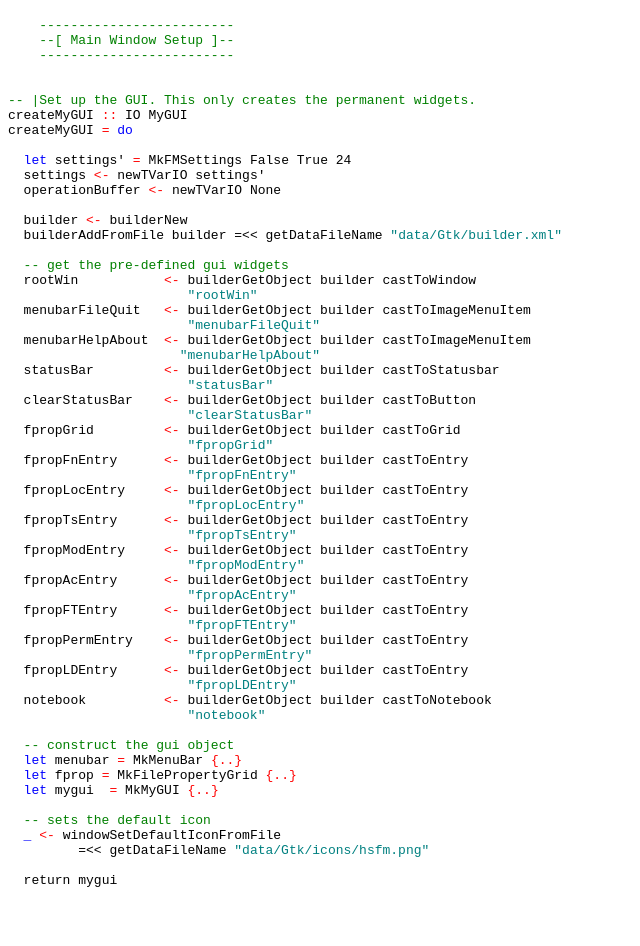
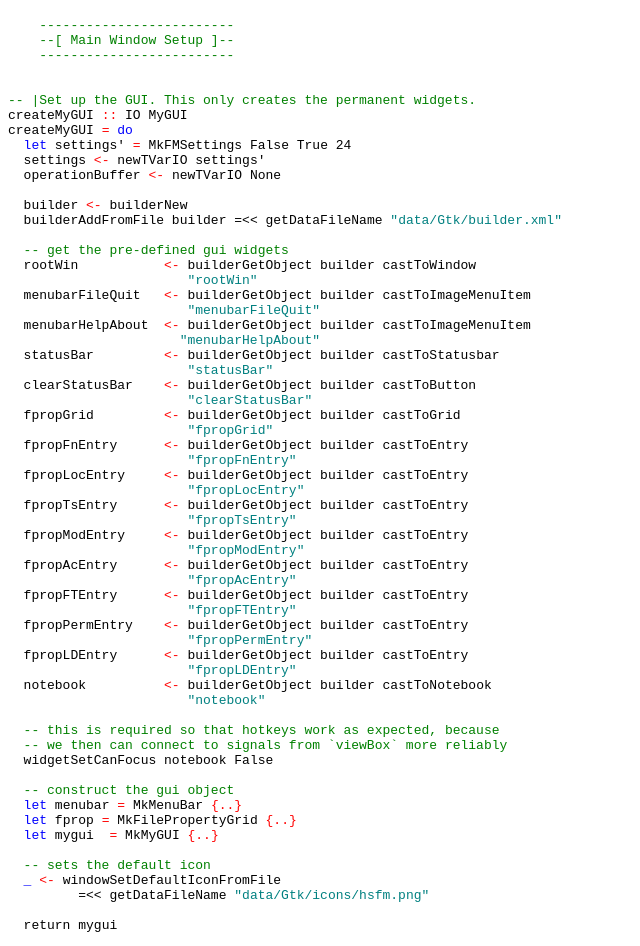
Before and after one commit to hasufell/hsfm, a plain HTML site: page src/HSFM-GUI-Gtk-MyGUI.html in a window 1280 px wide. Shown: the part 580-1526 px from the top of the page, without its empty margins (0-640 px from the left). Before the commit the page ends 1481 px from the top, so only its background shows below. Drawn offline with Linux system fonts and the light colour scheme.

Commit message:
Lastest docs updated
travis build: 28
commit: 1fec2983bd8f809e16a48f9b33181025a899c742
auto-pushed to gh-pages

```diff
--- a/src/HSFM-GUI-Gtk-MyGUI.html
+++ b/src/HSFM-GUI-Gtk-MyGUI.html
@@ -54,55 +54,58 @@
 <a name="line-45"></a><a name="createMyGUI"></a><span class='hs-comment'>-- |Set up the GUI. This only creates the permanent widgets.</span>
 <a name="line-46"></a><span class='hs-definition'>createMyGUI</span> <span class='hs-keyglyph'>::</span> <span class='hs-conid'>IO</span> <span class='hs-conid'>MyGUI</span>
 <a name="line-47"></a><span class='hs-definition'>createMyGUI</span> <span class='hs-keyglyph'>=</span> <span class='hs-keyword'>do</span>
-<a name="line-48"></a>
-<a name="line-49"></a>  <span class='hs-keyword'>let</span> <span class='hs-varid'>settings'</span> <span class='hs-keyglyph'>=</span> <span class='hs-conid'>MkFMSettings</span> <span class='hs-conid'>False</span> <span class='hs-conid'>True</span> <span class='hs-num'>24</span>
-<a name="line-50"></a>  <span class='hs-varid'>settings</span> <span class='hs-keyglyph'>&lt;-</span> <span class='hs-varid'>newTVarIO</span> <span class='hs-varid'>settings'</span>
-<a name="line-51"></a>  <span class='hs-varid'>operationBuffer</span> <span class='hs-keyglyph'>&lt;-</span> <span class='hs-varid'>newTVarIO</span> <span class='hs-conid'>None</span>
-<a name="line-52"></a>
-<a name="line-53"></a>  <span class='hs-varid'>builder</span> <span class='hs-keyglyph'>&lt;-</span> <span class='hs-varid'>builderNew</span>
-<a name="line-54"></a>  <span class='hs-varid'>builderAddFromFile</span> <span class='hs-varid'>builder</span> <span class='hs-varop'>=&lt;&lt;</span> <span class='hs-varid'>getDataFileName</span> <span class='hs-str'>"data/Gtk/builder.xml"</span>
-<a name="line-55"></a>
-<a name="line-56"></a>  <span class='hs-comment'>-- get the pre-defined gui widgets</span>
-<a name="line-57"></a>  <span class='hs-varid'>rootWin</span>           <span class='hs-keyglyph'>&lt;-</span> <span class='hs-varid'>builderGetObject</span> <span class='hs-varid'>builder</span> <span class='hs-varid'>castToWindow</span>
-<a name="line-58"></a>                       <span class='hs-str'>"rootWin"</span>
-<a name="line-59"></a>  <span class='hs-varid'>menubarFileQuit</span>   <span class='hs-keyglyph'>&lt;-</span> <span class='hs-varid'>builderGetObject</span> <span class='hs-varid'>builder</span> <span class='hs-varid'>castToImageMenuItem</span>
-<a name="line-60"></a>                       <span class='hs-str'>"menubarFileQuit"</span>
-<a name="line-61"></a>  <span class='hs-varid'>menubarHelpAbout</span>  <span class='hs-keyglyph'>&lt;-</span> <span class='hs-varid'>builderGetObject</span> <span class='hs-varid'>builder</span> <span class='hs-varid'>castToImageMenuItem</span>
-<a name="line-62"></a>                      <span class='hs-str'>"menubarHelpAbout"</span>
-<a name="line-63"></a>  <span class='hs-varid'>statusBar</span>         <span class='hs-keyglyph'>&lt;-</span> <span class='hs-varid'>builderGetObject</span> <span class='hs-varid'>builder</span> <span class='hs-varid'>castToStatusbar</span>
-<a name="line-64"></a>                       <span class='hs-str'>"statusBar"</span>
-<a name="line-65"></a>  <span class='hs-varid'>clearStatusBar</span>    <span class='hs-keyglyph'>&lt;-</span> <span class='hs-varid'>builderGetObject</span> <span class='hs-varid'>builder</span> <span class='hs-varid'>castToButton</span>
-<a name="line-66"></a>                       <span class='hs-str'>"clearStatusBar"</span>
-<a name="line-67"></a>  <span class='hs-varid'>fpropGrid</span>         <span class='hs-keyglyph'>&lt;-</span> <span class='hs-varid'>builderGetObject</span> <span class='hs-varid'>builder</span> <span class='hs-varid'>castToGrid</span>
-<a name="line-68"></a>                       <span class='hs-str'>"fpropGrid"</span>
-<a name="line-69"></a>  <span class='hs-varid'>fpropFnEntry</span>      <span class='hs-keyglyph'>&lt;-</span> <span class='hs-varid'>builderGetObject</span> <span class='hs-varid'>builder</span> <span class='hs-varid'>castToEntry</span>
-<a name="line-70"></a>                       <span class='hs-str'>"fpropFnEntry"</span>
-<a name="line-71"></a>  <span class='hs-varid'>fpropLocEntry</span>     <span class='hs-keyglyph'>&lt;-</span> <span class='hs-varid'>builderGetObject</span> <span class='hs-varid'>builder</span> <span class='hs-varid'>castToEntry</span>
-<a name="line-72"></a>                       <span class='hs-str'>"fpropLocEntry"</span>
-<a name="line-73"></a>  <span class='hs-varid'>fpropTsEntry</span>      <span class='hs-keyglyph'>&lt;-</span> <span class='hs-varid'>builderGetObject</span> <span class='hs-varid'>builder</span> <span class='hs-varid'>castToEntry</span>
-<a name="line-74"></a>                       <span class='hs-str'>"fpropTsEntry"</span>
-<a name="line-75"></a>  <span class='hs-varid'>fpropModEntry</span>     <span class='hs-keyglyph'>&lt;-</span> <span class='hs-varid'>builderGetObject</span> <span class='hs-varid'>builder</span> <span class='hs-varid'>castToEntry</span>
-<a name="line-76"></a>                       <span class='hs-str'>"fpropModEntry"</span>
-<a name="line-77"></a>  <span class='hs-varid'>fpropAcEntry</span>      <span class='hs-keyglyph'>&lt;-</span> <span class='hs-varid'>builderGetObject</span> <span class='hs-varid'>builder</span> <span class='hs-varid'>castToEntry</span>
-<a name="line-78"></a>                       <span class='hs-str'>"fpropAcEntry"</span>
-<a name="line-79"></a>  <span class='hs-varid'>fpropFTEntry</span>      <span class='hs-keyglyph'>&lt;-</span> <span class='hs-varid'>builderGetObject</span> <span class='hs-varid'>builder</span> <span class='hs-varid'>castToEntry</span>
-<a name="line-80"></a>                       <span class='hs-str'>"fpropFTEntry"</span>
-<a name="line-81"></a>  <span class='hs-varid'>fpropPermEntry</span>    <span class='hs-keyglyph'>&lt;-</span> <span class='hs-varid'>builderGetObject</span> <span class='hs-varid'>builder</span> <span class='hs-varid'>castToEntry</span>
-<a name="line-82"></a>                       <span class='hs-str'>"fpropPermEntry"</span>
-<a name="line-83"></a>  <span class='hs-varid'>fpropLDEntry</span>      <span class='hs-keyglyph'>&lt;-</span> <span class='hs-varid'>builderGetObject</span> <span class='hs-varid'>builder</span> <span class='hs-varid'>castToEntry</span>
-<a name="line-84"></a>                       <span class='hs-str'>"fpropLDEntry"</span>
-<a name="line-85"></a>  <span class='hs-varid'>notebook</span>          <span class='hs-keyglyph'>&lt;-</span> <span class='hs-varid'>builderGetObject</span> <span class='hs-varid'>builder</span> <span class='hs-varid'>castToNotebook</span>
-<a name="line-86"></a>                       <span class='hs-str'>"notebook"</span>
-<a name="line-87"></a>
-<a name="line-88"></a>  <span class='hs-comment'>-- construct the gui object</span>
-<a name="line-89"></a>  <span class='hs-keyword'>let</span> <span class='hs-varid'>menubar</span> <span class='hs-keyglyph'>=</span> <span class='hs-conid'>MkMenuBar</span> <span class='hs-layout'>{</span><span class='hs-keyglyph'>..</span><span class='hs-layout'>}</span>
-<a name="line-90"></a>  <span class='hs-keyword'>let</span> <span class='hs-varid'>fprop</span> <span class='hs-keyglyph'>=</span> <span class='hs-conid'>MkFilePropertyGrid</span> <span class='hs-layout'>{</span><span class='hs-keyglyph'>..</span><span class='hs-layout'>}</span>
-<a name="line-91"></a>  <span class='hs-keyword'>let</span> <span class='hs-varid'>mygui</span>  <span class='hs-keyglyph'>=</span> <span class='hs-conid'>MkMyGUI</span> <span class='hs-layout'>{</span><span class='hs-keyglyph'>..</span><span class='hs-layout'>}</span>
-<a name="line-92"></a>
-<a name="line-93"></a>  <span class='hs-comment'>-- sets the default icon</span>
-<a name="line-94"></a>  <span class='hs-keyword'>_</span> <span class='hs-keyglyph'>&lt;-</span> <span class='hs-varid'>windowSetDefaultIconFromFile</span>
-<a name="line-95"></a>         <span class='hs-varop'>=&lt;&lt;</span> <span class='hs-varid'>getDataFileName</span> <span class='hs-str'>"data/Gtk/icons/hsfm.png"</span>
-<a name="line-96"></a>
-<a name="line-97"></a>  <span class='hs-varid'>return</span> <span class='hs-varid'>mygui</span>
+<a name="line-48"></a>  <span class='hs-keyword'>let</span> <span class='hs-varid'>settings'</span> <span class='hs-keyglyph'>=</span> <span class='hs-conid'>MkFMSettings</span> <span class='hs-conid'>False</span> <span class='hs-conid'>True</span> <span class='hs-num'>24</span>
+<a name="line-49"></a>  <span class='hs-varid'>settings</span> <span class='hs-keyglyph'>&lt;-</span> <span class='hs-varid'>newTVarIO</span> <span class='hs-varid'>settings'</span>
+<a name="line-50"></a>  <span class='hs-varid'>operationBuffer</span> <span class='hs-keyglyph'>&lt;-</span> <span class='hs-varid'>newTVarIO</span> <span class='hs-conid'>None</span>
+<a name="line-51"></a>
+<a name="line-52"></a>  <span class='hs-varid'>builder</span> <span class='hs-keyglyph'>&lt;-</span> <span class='hs-varid'>builderNew</span>
+<a name="line-53"></a>  <span class='hs-varid'>builderAddFromFile</span> <span class='hs-varid'>builder</span> <span class='hs-varop'>=&lt;&lt;</span> <span class='hs-varid'>getDataFileName</span> <span class='hs-str'>"data/Gtk/builder.xml"</span>
+<a name="line-54"></a>
+<a name="line-55"></a>  <span class='hs-comment'>-- get the pre-defined gui widgets</span>
+<a name="line-56"></a>  <span class='hs-varid'>rootWin</span>           <span class='hs-keyglyph'>&lt;-</span> <span class='hs-varid'>builderGetObject</span> <span class='hs-varid'>builder</span> <span class='hs-varid'>castToWindow</span>
+<a name="line-57"></a>                       <span class='hs-str'>"rootWin"</span>
+<a name="line-58"></a>  <span class='hs-varid'>menubarFileQuit</span>   <span class='hs-keyglyph'>&lt;-</span> <span class='hs-varid'>builderGetObject</span> <span class='hs-varid'>builder</span> <span class='hs-varid'>castToImageMenuItem</span>
+<a name="line-59"></a>                       <span class='hs-str'>"menubarFileQuit"</span>
+<a name="line-60"></a>  <span class='hs-varid'>menubarHelpAbout</span>  <span class='hs-keyglyph'>&lt;-</span> <span class='hs-varid'>builderGetObject</span> <span class='hs-varid'>builder</span> <span class='hs-varid'>castToImageMenuItem</span>
+<a name="line-61"></a>                      <span class='hs-str'>"menubarHelpAbout"</span>
+<a name="line-62"></a>  <span class='hs-varid'>statusBar</span>         <span class='hs-keyglyph'>&lt;-</span> <span class='hs-varid'>builderGetObject</span> <span class='hs-varid'>builder</span> <span class='hs-varid'>castToStatusbar</span>
+<a name="line-63"></a>                       <span class='hs-str'>"statusBar"</span>
+<a name="line-64"></a>  <span class='hs-varid'>clearStatusBar</span>    <span class='hs-keyglyph'>&lt;-</span> <span class='hs-varid'>builderGetObject</span> <span class='hs-varid'>builder</span> <span class='hs-varid'>castToButton</span>
+<a name="line-65"></a>                       <span class='hs-str'>"clearStatusBar"</span>
+<a name="line-66"></a>  <span class='hs-varid'>fpropGrid</span>         <span class='hs-keyglyph'>&lt;-</span> <span class='hs-varid'>builderGetObject</span> <span class='hs-varid'>builder</span> <span class='hs-varid'>castToGrid</span>
+<a name="line-67"></a>                       <span class='hs-str'>"fpropGrid"</span>
+<a name="line-68"></a>  <span class='hs-varid'>fpropFnEntry</span>      <span class='hs-keyglyph'>&lt;-</span> <span class='hs-varid'>builderGetObject</span> <span class='hs-varid'>builder</span> <span class='hs-varid'>castToEntry</span>
+<a name="line-69"></a>                       <span class='hs-str'>"fpropFnEntry"</span>
+<a name="line-70"></a>  <span class='hs-varid'>fpropLocEntry</span>     <span class='hs-keyglyph'>&lt;-</span> <span class='hs-varid'>builderGetObject</span> <span class='hs-varid'>builder</span> <span class='hs-varid'>castToEntry</span>
+<a name="line-71"></a>                       <span class='hs-str'>"fpropLocEntry"</span>
+<a name="line-72"></a>  <span class='hs-varid'>fpropTsEntry</span>      <span class='hs-keyglyph'>&lt;-</span> <span class='hs-varid'>builderGetObject</span> <span class='hs-varid'>builder</span> <span class='hs-varid'>castToEntry</span>
+<a name="line-73"></a>                       <span class='hs-str'>"fpropTsEntry"</span>
+<a name="line-74"></a>  <span class='hs-varid'>fpropModEntry</span>     <span class='hs-keyglyph'>&lt;-</span> <span class='hs-varid'>builderGetObject</span> <span class='hs-varid'>builder</span> <span class='hs-varid'>castToEntry</span>
+<a name="line-75"></a>                       <span class='hs-str'>"fpropModEntry"</span>
+<a name="line-76"></a>  <span class='hs-varid'>fpropAcEntry</span>      <span class='hs-keyglyph'>&lt;-</span> <span class='hs-varid'>builderGetObject</span> <span class='hs-varid'>builder</span> <span class='hs-varid'>castToEntry</span>
+<a name="line-77"></a>                       <span class='hs-str'>"fpropAcEntry"</span>
+<a name="line-78"></a>  <span class='hs-varid'>fpropFTEntry</span>      <span class='hs-keyglyph'>&lt;-</span> <span class='hs-varid'>builderGetObject</span> <span class='hs-varid'>builder</span> <span class='hs-varid'>castToEntry</span>
+<a name="line-79"></a>                       <span class='hs-str'>"fpropFTEntry"</span>
+<a name="line-80"></a>  <span class='hs-varid'>fpropPermEntry</span>    <span class='hs-keyglyph'>&lt;-</span> <span class='hs-varid'>builderGetObject</span> <span class='hs-varid'>builder</span> <span class='hs-varid'>castToEntry</span>
+<a name="line-81"></a>                       <span class='hs-str'>"fpropPermEntry"</span>
+<a name="line-82"></a>  <span class='hs-varid'>fpropLDEntry</span>      <span class='hs-keyglyph'>&lt;-</span> <span class='hs-varid'>builderGetObject</span> <span class='hs-varid'>builder</span> <span class='hs-varid'>castToEntry</span>
+<a name="line-83"></a>                       <span class='hs-str'>"fpropLDEntry"</span>
+<a name="line-84"></a>  <span class='hs-varid'>notebook</span>          <span class='hs-keyglyph'>&lt;-</span> <span class='hs-varid'>builderGetObject</span> <span class='hs-varid'>builder</span> <span class='hs-varid'>castToNotebook</span>
+<a name="line-85"></a>                       <span class='hs-str'>"notebook"</span>
+<a name="line-86"></a>
+<a name="line-87"></a>  <span class='hs-comment'>-- this is required so that hotkeys work as expected, because</span>
+<a name="line-88"></a>  <span class='hs-comment'>-- we then can connect to signals from `viewBox` more reliably</span>
+<a name="line-89"></a>  <span class='hs-varid'>widgetSetCanFocus</span> <span class='hs-varid'>notebook</span> <span class='hs-conid'>False</span>
+<a name="line-90"></a>
+<a name="line-91"></a>  <span class='hs-comment'>-- construct the gui object</span>
+<a name="line-92"></a>  <span class='hs-keyword'>let</span> <span class='hs-varid'>menubar</span> <span class='hs-keyglyph'>=</span> <span class='hs-conid'>MkMenuBar</span> <span class='hs-layout'>{</span><span class='hs-keyglyph'>..</span><span class='hs-layout'>}</span>
+<a name="line-93"></a>  <span class='hs-keyword'>let</span> <span class='hs-varid'>fprop</span> <span class='hs-keyglyph'>=</span> <span class='hs-conid'>MkFilePropertyGrid</span> <span class='hs-layout'>{</span><span class='hs-keyglyph'>..</span><span class='hs-layout'>}</span>
+<a name="line-94"></a>  <span class='hs-keyword'>let</span> <span class='hs-varid'>mygui</span>  <span class='hs-keyglyph'>=</span> <span class='hs-conid'>MkMyGUI</span> <span class='hs-layout'>{</span><span class='hs-keyglyph'>..</span><span class='hs-layout'>}</span>
+<a name="line-95"></a>
+<a name="line-96"></a>  <span class='hs-comment'>-- sets the default icon</span>
+<a name="line-97"></a>  <span class='hs-keyword'>_</span> <span class='hs-keyglyph'>&lt;-</span> <span class='hs-varid'>windowSetDefaultIconFromFile</span>
+<a name="line-98"></a>         <span class='hs-varop'>=&lt;&lt;</span> <span class='hs-varid'>getDataFileName</span> <span class='hs-str'>"data/Gtk/icons/hsfm.png"</span>
+<a name="line-99"></a>
+<a name="line-100"></a>  <span class='hs-varid'>return</span> <span class='hs-varid'>mygui</span>
 </pre></body>
 </html>
```
Also changed, not shown: Paths_hsfm.html (+1 -1 lines), src/HSFM-GUI-Gtk-MyView.html (+5 -5 lines).
